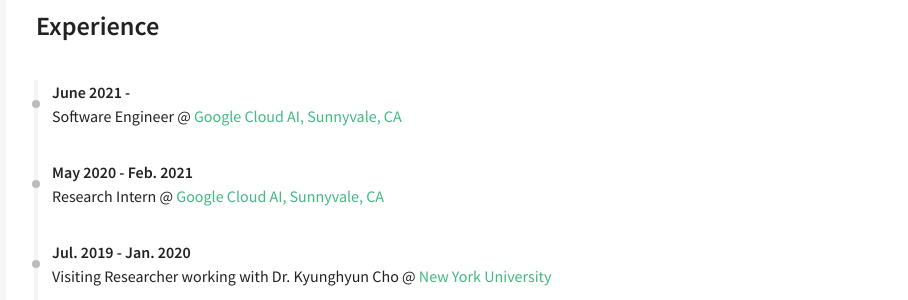
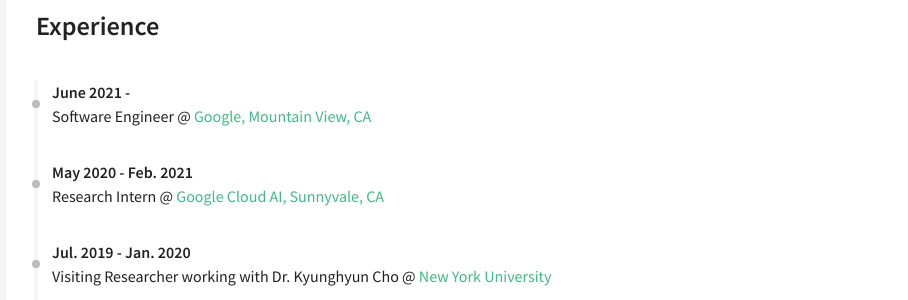
Before and after one commit to sungyongs/sungyongs.github.io, a Jekyll site: the page built from index.md, in a window 1280 px wide. Shown: the part 3035-3335 px from the top of the page, without its empty margins (314-1222 px from the left). Built offline with Jekyll 4.4.1, drawn with Linux system fonts in a browser that asks for light colours.

Commit message:
Update careers.yml
Update career.

```diff
--- a/_data/index/careers.yml
+++ b/_data/index/careers.yml
@@ -1,7 +1,6 @@
 # careers section data
 # if you don't have language feature(language.yml is empty), ignore "i18n" items
-- name: Google Cloud AI, Sunnyvale, CA
-  link: https://research.google/teams/cloud-ai/
+- name: Google, Mountain View, CA
   date: June 2021 -
   job: Software Engineer
 
```
